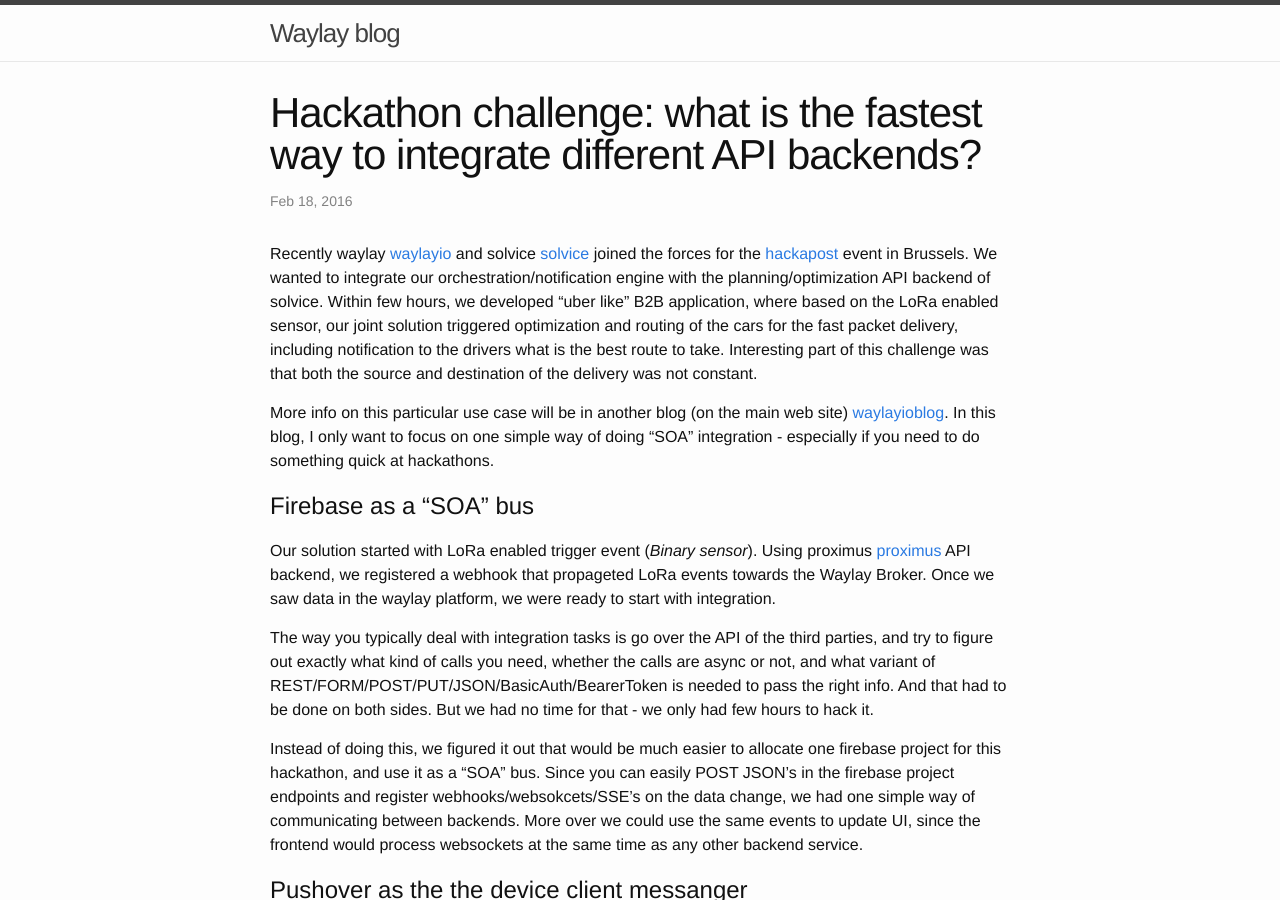
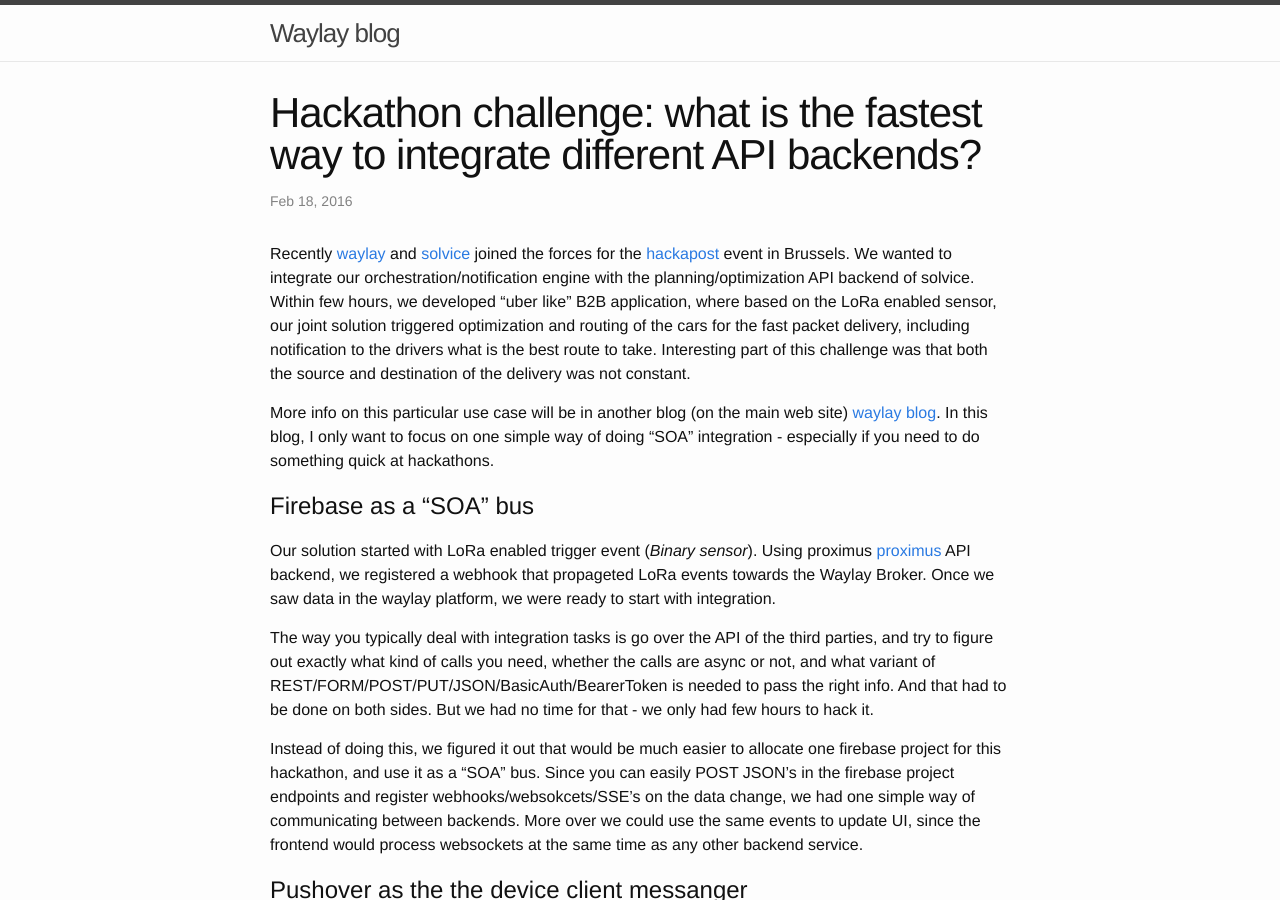
Before and after one commit to jasperdevrient/waylayio.github.io, a Jekyll site: the page built from _posts/2016-02-18-hackapost.markdown, in a window 1280 px wide and 900 px high. Built offline with Jekyll 4.4.1, drawn with Linux system fonts in a browser that asks for light colours.

Commit message:
Update 2016-02-18-hackapost.markdown

```diff
--- a/_posts/2016-02-18-hackapost.markdown
+++ b/_posts/2016-02-18-hackapost.markdown
@@ -5,9 +5,9 @@
 categories: hackathon
 ---
 
-Recently waylay [waylayio] and solvice [solvice] joined the forces for the [hackapost] event in Brussels. We wanted to integrate our orchestration/notification engine with the planning/optimization API backend of solvice. Within few hours, we developed "uber like" B2B application, where based on the LoRa enabled sensor, our joint solution triggered optimization and routing of the cars for the fast packet delivery, including notification to the drivers what is the best route to take. Interesting part of this challenge was that both the source and destination of the delivery was not constant.
+Recently [waylay] and [solvice] joined the forces for the [hackapost] event in Brussels. We wanted to integrate our orchestration/notification engine with the planning/optimization API backend of solvice. Within few hours, we developed "uber like" B2B application, where based on the LoRa enabled sensor, our joint solution triggered optimization and routing of the cars for the fast packet delivery, including notification to the drivers what is the best route to take. Interesting part of this challenge was that both the source and destination of the delivery was not constant.
 
-More info on this particular use case will be in another blog (on the main web site) [waylayioblog]. In this blog, I only want to focus on one simple way of doing "SOA" integration - especially if you need to do something quick at hackathons.
+More info on this particular use case will be in another blog (on the main web site) [waylay blog]. In this blog, I only want to focus on one simple way of doing "SOA" integration - especially if you need to do something quick at hackathons.
 
 # Firebase as a "SOA" bus
 Our solution started with LoRa enabled trigger event (_Binary sensor_). Using proximus [proximus] API backend, we registered a webhook that propageted LoRa events towards the Waylay Broker. Once we saw data in the waylay platform, we were ready to start with integration.
@@ -24,8 +24,8 @@
 
 
 
-[waylayio]:       http://www.waylay.io/
-[waylayioblog]:   http://www.waylay.io/blog.html
+[waylay]:       http://www.waylay.io/
+[waylay blog]:    http://www.waylay.io/blog.html
 [solvice]:        http://www.solvice.io/
 [hackapost]:      http://hackapost.be/
 [firebase]:       https://www.firebase.com/
```
